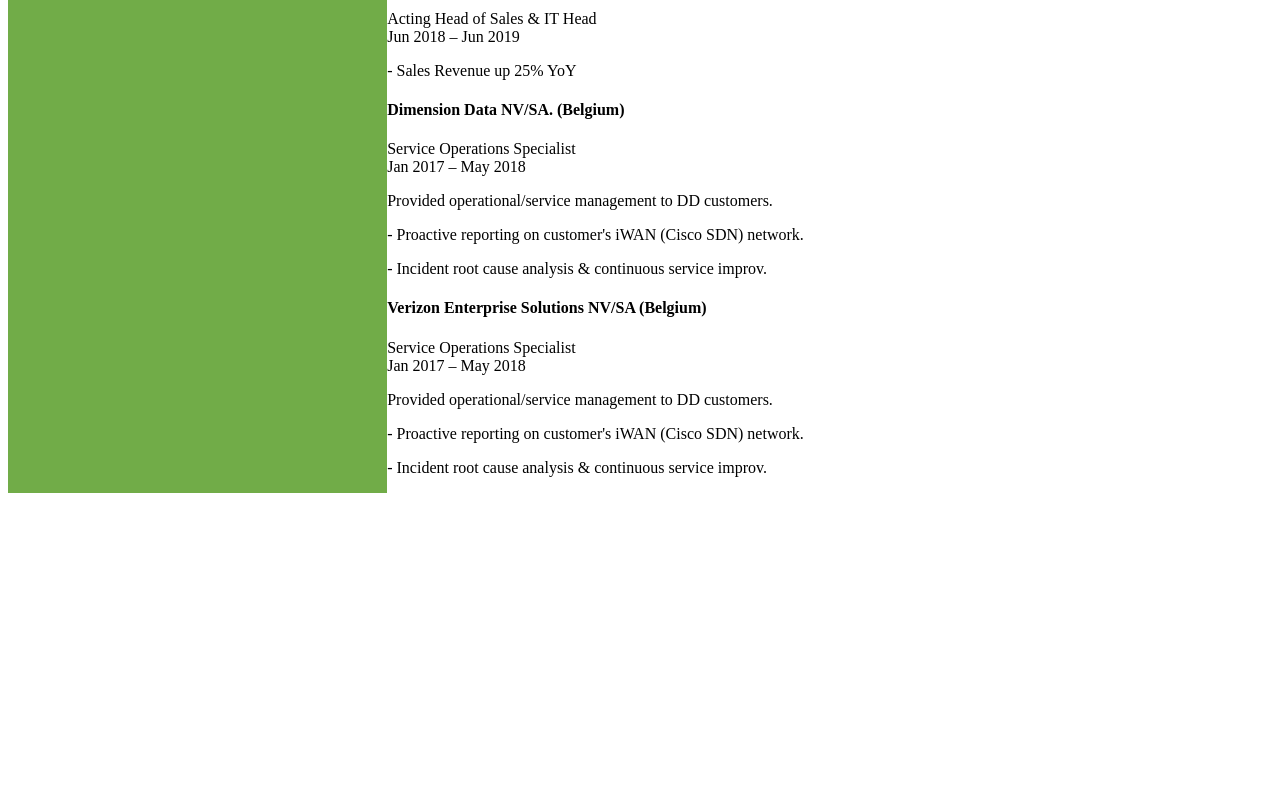
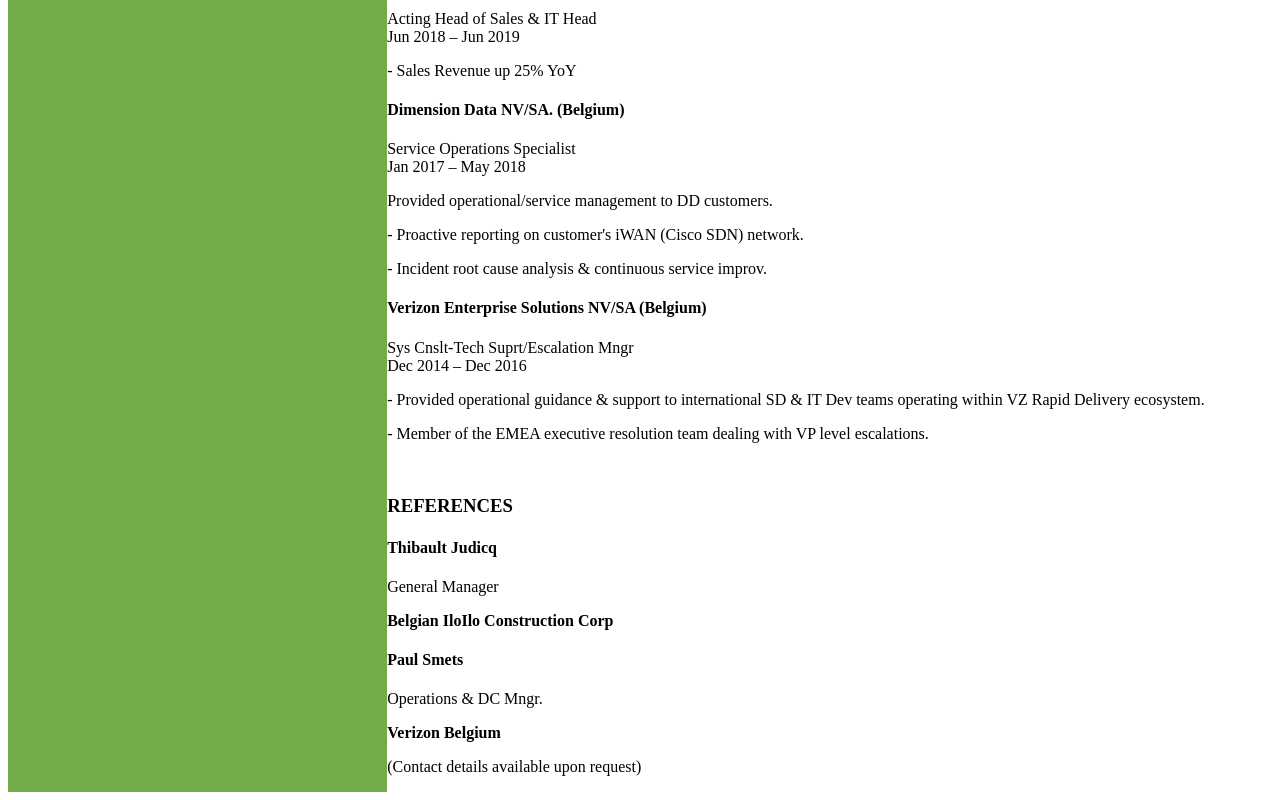
Before and after one commit to N00b13-M1/AWS_Test, a website: page index.html in a window 1280 px wide. Shown: the part 1059-1859 px from the top of the page. Before the commit the page ends 1560 px from the top, so only its background shows below. Drawn offline with Linux system fonts and the light colour scheme.

Commit message:
removed_job_lines

```diff
--- a/index.html
+++ b/index.html
@@ -160,23 +160,37 @@
                                 <h4>Verizon Enterprise Solutions NV/SA (Belgium)</h4>
                             </div>
                             <div class="function">
-                                Service Operations Specialist
+                                Sys Cnslt-Tech Suprt/Escalation Mngr
                             </div>
                             <div class="period">
-                                Jan 2017 – May 2018
+                                Dec 2014 – Dec 2016
                             </div>
                             <div class="function_desc">
                             </div>
                             <div class="job_desc">
-                                <p>Provided operational/service management to DD customers.</p>
-                                <p>- Proactive reporting on customer's iWAN (Cisco SDN) network.</p>
-                                <p>- Incident root cause analysis & continuous service improv.</p>
+                                <p>- Provided operational guidance & support to international SD & IT Dev teams operating within VZ Rapid Delivery ecosystem.</p>
+                                <p>- Member of the EMEA executive resolution team dealing with VP level escalations.</p>
                             <div>
                         </div>
 
                     </div>
 
                 </div>
+            </div>
+            <div>
+                <img src="" alt="">
+                <h3>REFERENCES</h3>
+                <div>
+                    <h4>Thibault Judicq</h4>
+                    <p>General Manager</p>
+                    <p><b>Belgian IloIlo Construction Corp</b></p>
+                </div>
+                <div>
+                    <h4>Paul Smets</h4>
+                    <p>Operations & DC Mngr.</p>
+                    <p><b>Verizon Belgium</b></p>
+                </div>
+                <p>(Contact details available upon request)</p>
             </div>
         </div>
 
```
